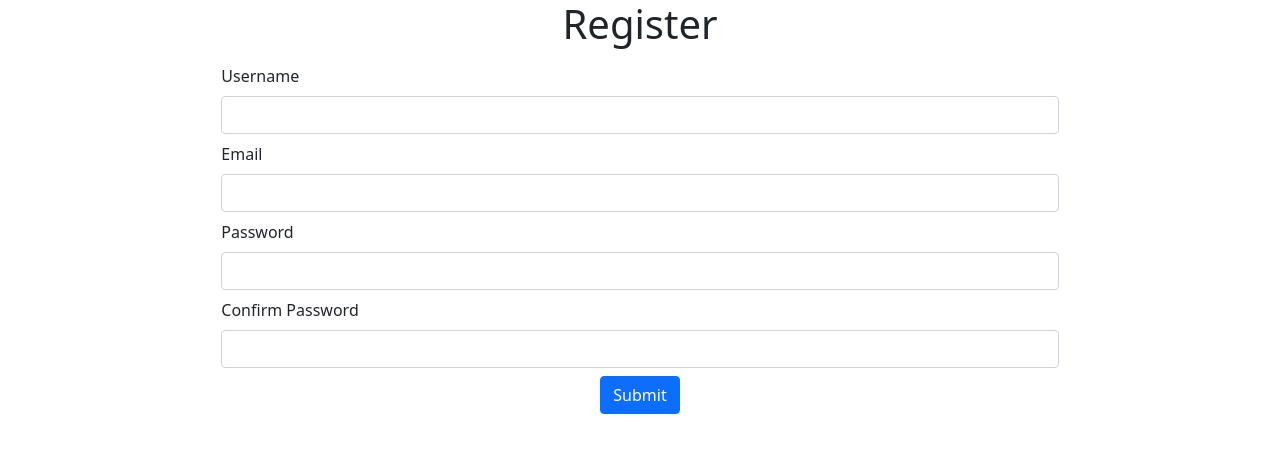
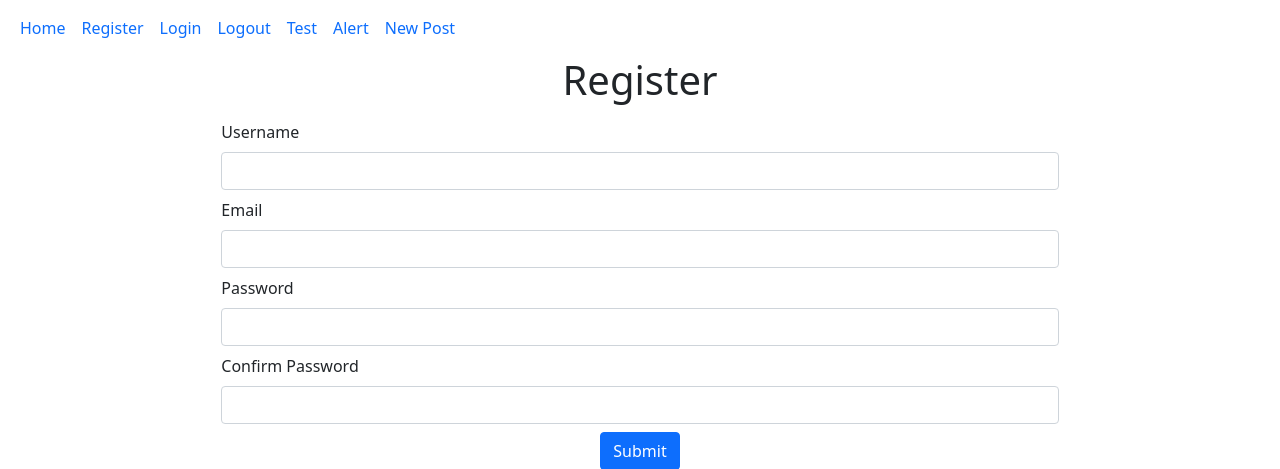
Before and after one commit to ZakMcRae/psts-api-front-end, a FastAPI app: page /register in a window 1280 px wide. Shown: the top 469 px of the page. Run offline with FastAPI, Linux system fonts and the light colour scheme.

Commit message:
added temp navbar

```diff
--- a/Blog_FastAPI/templates/base.html
+++ b/Blog_FastAPI/templates/base.html
@@ -24,6 +24,30 @@
     </div>
 {% endif %}
 
+
+<nav class="navbar navbar-expand-md py-0">
+    <div class="container-fluid bg-main-mid py-2 rounded-2">
+        <button class="navbar-toggler" type="button" data-bs-toggle="collapse" data-bs-target="#navbarNavAltMarkup"
+                aria-controls="navbarNavAltMarkup" aria-expanded="false" aria-label="Toggle navigation">
+            <span class="navbar-toggler-icon"></span>
+        </button>
+        <div class="collapse navbar-collapse" id="navbarNavAltMarkup">
+
+            <div class="navbar-nav me-auto">
+                <a class="nav-link active" href="{{ url_for('home') }}">Home</a>
+                <a class="nav-link active" href="{{ url_for('get_register_account') }}">Register</a>
+                <a class="nav-link active" href="{{ url_for('get_login') }}">Login</a>
+                <a class="nav-link active" href="{{ url_for('get_logout') }}">Logout</a>
+                <a class="nav-link active" href="{{ url_for('get_test') }}">Test</a>
+                <a class="nav-link active" href="{{ url_for('get_alert') }}">Alert</a>
+                <a class="nav-link active" href="{{ url_for('get_new_post') }}">New Post</a>
+
+                </div>
+        </div>
+    </div>
+</nav>
+
+
 {% block content %}{% endblock %}
 
 
```
